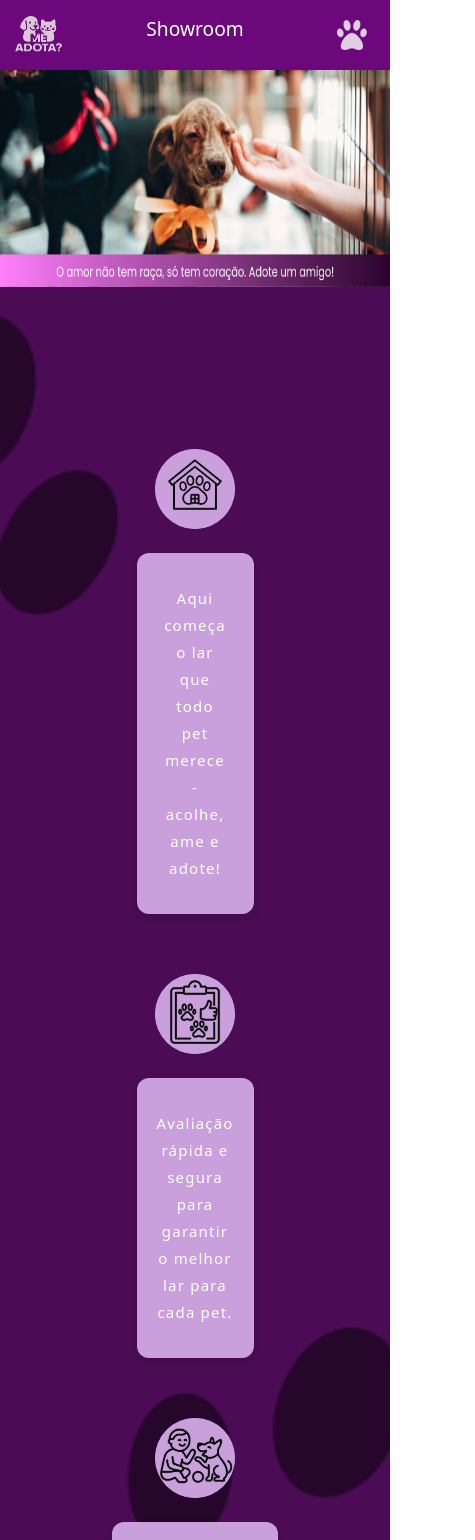
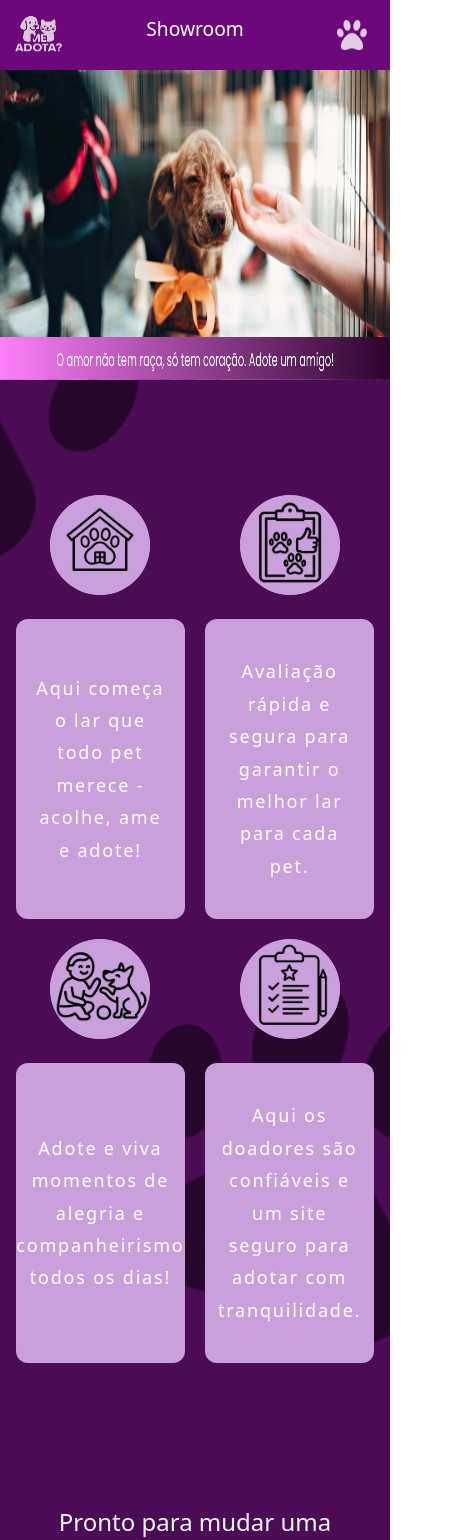
Before and after one commit to Dev-daniel-01/meAdota-Next, a Next.js app: page / in a window 390 px wide. Shown: the top 1540 px of the page, 475 px wide, since content can reach past the window. Built offline with nearby package versions, Linux system fonts and the light colour scheme.

Commit message:
responsivo

```diff
--- a/src/app/page.module.css
+++ b/src/app/page.module.css
@@ -24,19 +24,24 @@
     min-height: 60vh;
     height: auto;
     text-align: center;
+    display: flex;
+    flex-direction: column;
     justify-content: center;
     align-items: center;
 }
 .wrapAdocao{
     display: flex;
+    flex-wrap: wrap;
     justify-content: center;
-    align-items: end;
-    gap: 5%;
+    align-items: center;
+    gap: 30px;
+    margin-top: 20px;
 }
 
 .containerAdocao{
     color: aliceblue;
     display: flex;
+    justify-items: center;
     flex-direction: column;
     gap: 2rem;
     padding: 130px;
@@ -44,6 +49,7 @@
 
 .adocaoButton{
     width: 216px;
+    min-width: 100px;
     height: 50px;
     background-color: #c48cdd;
     color: aliceblue;
@@ -60,7 +66,7 @@
     background-color: #EE88BB;
 }
 
-@media (max-width: 1200px) {
+@media (max-width: 1250px) {
 
 .s1{
     min-height: 60vh;
@@ -73,7 +79,7 @@
 
 }
 
-@media (max-width: 950px) {
+@media (max-width: 1145px) {
 
 .s1{
     min-height: 40vh;
@@ -135,9 +141,12 @@
     font-size: 10px;
 }
 
-
+.adocaoTitle{
+    width: 300px;
+    justify-content: center;
+}
 .adocaoImg{
-    width: 100px;
+    width: 120px;
     height: auto;
 }
 
--- a/src/components/cards.module.css
+++ b/src/components/cards.module.css
@@ -2,9 +2,9 @@
   display: flex;
   flex-wrap: wrap;
   justify-content: center;
-  gap: 60px;
-  padding: 130px;
-
+  gap: 40px;
+  padding: 40px;
+  margin-top: 100px;
 }
 
 .cardsWrap {
@@ -12,6 +12,8 @@
   flex-direction: column;
   align-items: center;
   gap: 24px;
+  width: 310px;
+  min-width: 280px;
 }
 
 .cardsIcons {
@@ -24,29 +26,25 @@
   align-items: center;
 }
 
-
 .cardsIcons img {
   width: 56px;
   height: 56px;
 }
 
-
 .cardBox {
   background-color: #c9a0dc;
   border-radius: 12px;
-  padding: 48px 36px;
-  width: 280px;
-  min-height: 450px;
+  padding: 20px;
+  width: 100%;
+  height: 500px;
   display: flex;
   align-items: center;
   justify-content: center;
   text-align: center;
-  box-shadow: 0 4px 12px rgba(0, 0, 0, 0.15);
 }
 
 .cardText {
   color: white;
-  font-family: system-ui, -apple-system, BlinkMacSystemFont, 'Segoe UI', Roboto, Oxygen, Ubuntu, Cantarell, 'Open Sans', 'Helvetica Neue', sans-serif;
   font-size: 23px;
   font-weight: 500;
   letter-spacing: 0.1em;
@@ -55,25 +53,48 @@
 }
 
 
-@media (max-width: 530px) {
-  .cardBox {
-    width: 90%;
-    padding: 32px 24px;
-    min-height: 200px;
+
+@media (max-width: 1650px) {
+  .cardBox{
+    height: 40%;
+    min-height: 300px;
   }
-
-  .cardsIcons {
-    width: 80px;
-    height: 80px;
-  }
-
-  .cardsIcons img {
-    width: 40px;
-    height: 40px;
-  }
-
-  .cardText {
-    font-size: 15px;
-    letter-spacing: 0.08em;
+  .cardsWrap {
+    width: 40%;
+    min-width: 300px;
   }
 }
+
+
+@media (max-width: 800px) {
+  .cardsWrap {
+    width: 40%;
+    min-width: 300px;
+  }
+  .cardsContainer {
+    gap: 30px;
+    padding: 20px;
+  }
+  .cardText {
+    font-size: 20px;
+  }
+}
+
+
+@media (max-width: 670px) {
+  .cardBox{
+    height: 100%;
+    min-height: 300px;
+  }
+  .cardsWrap {
+    width: 47%;
+    min-width: 160px;
+  }
+  .cardsContainer {
+    gap: 20px;
+    padding: 15px;
+  }
+  .cardText {
+    font-size: 18px;
+  }
+}
--- a/src/components/slider.module.css
+++ b/src/components/slider.module.css
@@ -39,12 +39,12 @@
 
 @media (max-width: 600px) {
 .slider {
-  height: 40vh;
+  height: 60vh;
 }
 }
 
 @media (max-width: 460px) {
 .slider {
-  height: 34vh;
+  height: 45vh;
 }
 }
```
